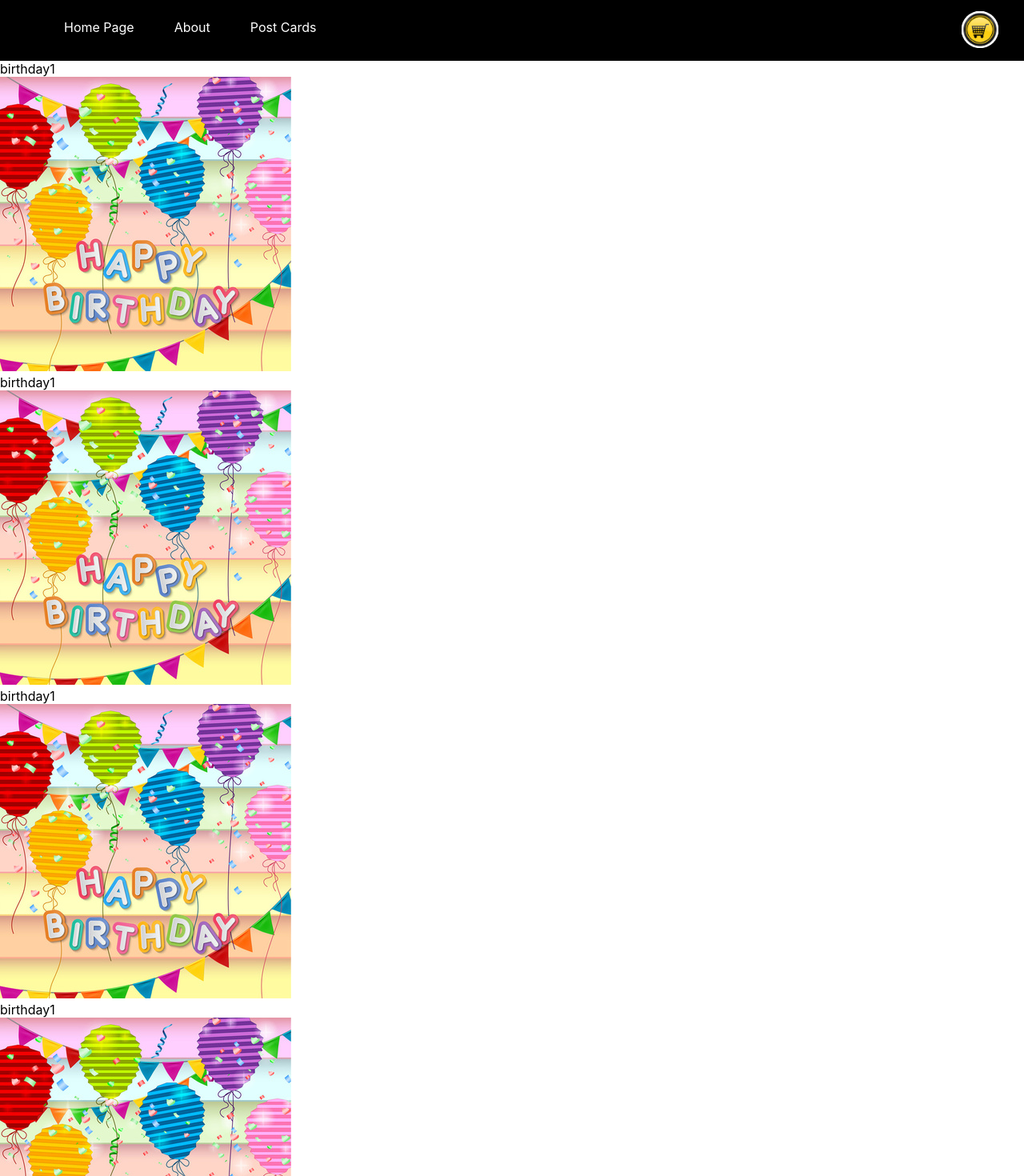
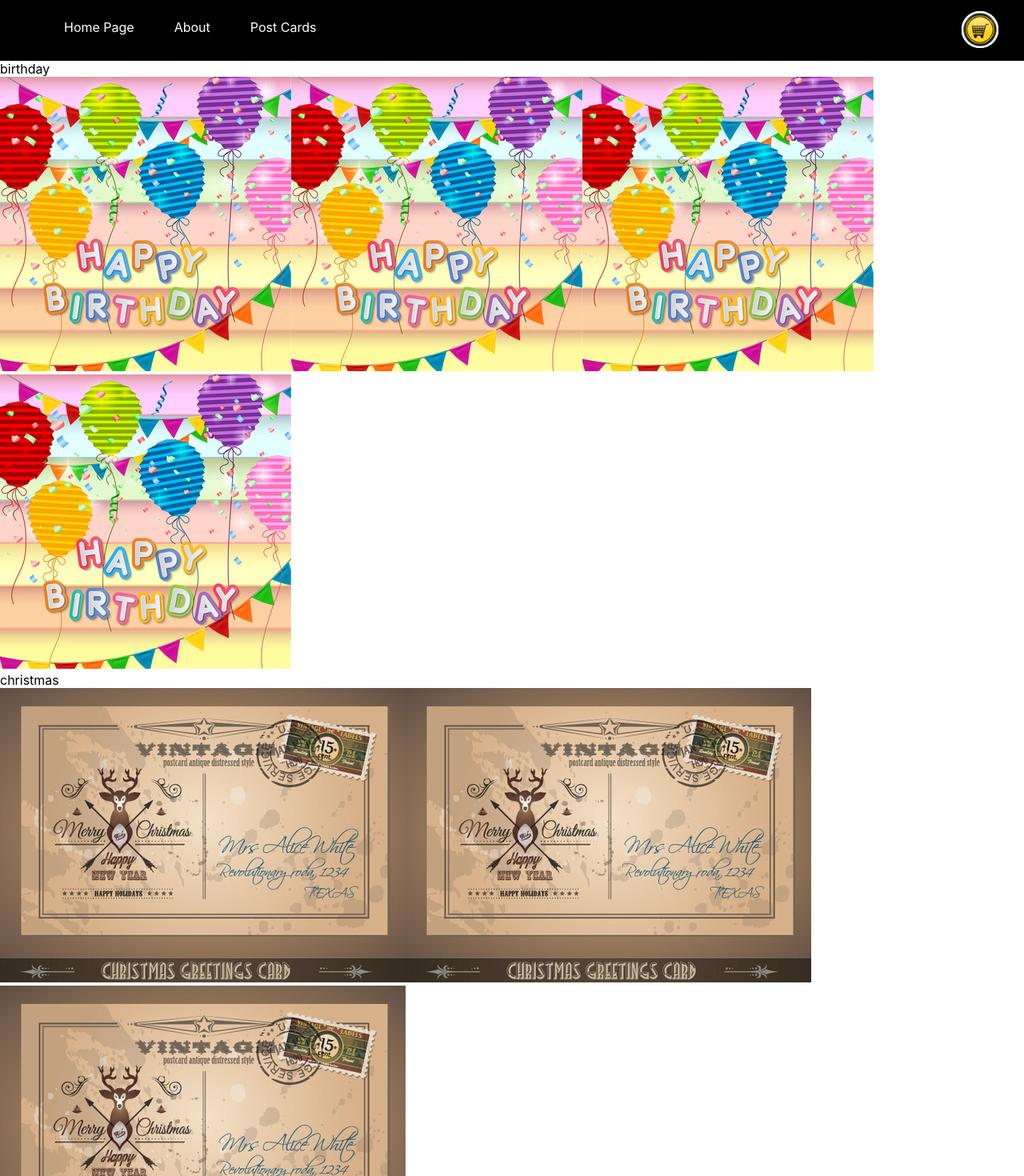
Before and after one commit to ValaA88/final-project-postit, a Next.js app: page /postCards in a window 1280 px wide. Shown: the top 1470 px of the page at 80% size. Built offline with nearby package versions, Linux system fonts and the light colour scheme.

Commit message:
Add culomn

```diff
--- a/data.js
+++ b/data.js
@@ -1,4 +1,7 @@
 const data = [
+  {
+    category: 'birthday',
+    items: [
       {
         title: 'birthday1',
         url: '/birthdayPic/happy_birthday_card_1.jpeg',
@@ -19,10 +22,27 @@ const data = [
         url: '/birthdayPic/happy_birthday_card_1.jpeg',
         tag: 'birthday',
       },
+    ],
+  },
   {
-    title: 'birthday1',
-    url: '/birthdayPic/happy_birthday_card_1.jpeg',
-    tag: 'birthday',
+    category: 'christmas',
+    items: [
+      {
+        title: 'christmas1',
+        url: '/christmasPic/merry_christmas_postcard_1.jpeg',
+        tag: 'christmas',
+      },
+      {
+        title: 'christmas1',
+        url: '/christmasPic/merry_christmas_postcard_1.jpeg',
+        tag: 'christmas',
+      },
+      {
+        title: 'christmas1',
+        url: '/christmasPic/merry_christmas_postcard_1.jpeg',
+        tag: 'christmas',
+      },
+    ],
   },
 ];
 
--- a/pages/postCards/index.js
+++ b/pages/postCards/index.js
@@ -1,17 +1,22 @@
 import Header from '../../components/Header/Header';
 import data from '../../data';
+import styles from './postcards.module.css';
 
 export default function PostCards() {
   console.log(data);
   return (
     <div>
       <Header />
-      {data.map((card) => (
-        <div key={card.title}>
-          <div>{card.title}</div>
-          <img src={card.url}></img>
-        </div>
-      ))}
+      <div>
+        {data.map((card) => (
+          <div key={card.title}>
+            <div>{card.category}</div>
+            {card.items.map((item) => (
+              <img src={item.url}></img>
+            ))}
+          </div>
+        ))}
+      </div>
     </div>
   );
 }
--- a/pages/postCards/postcards.module.css
+++ b/pages/postCards/postcards.module.css
@@ -1,43 +1,4 @@
-* {
-  box-sizing: border-box;
+.cards {
+  display: flex;
+  flex-wrap: wrap;
 }
-
-.body {
-  font-family: Arial, Helvetica, sans-serif;
-}
-
-/* Float four columns side by side */
-.column {
-  float: left;
-  width: 25%;
-  padding: 0 10px;
-}
-
-/* Remove extra left and right margins, due to padding */
-.row {
-  margin: 0 -5px;
-}
-
-/* Clear floats after the columns */
-.row:after {
-  content: '';
-  display: table;
-  clear: both;
-}
-
-/* Responsive columns */
-@media screen and (max-width: 600px) {
-  .column {
-    width: 100%;
-    display: block;
-    margin-bottom: 20px;
-  }
-}
-
-/* Style the counter cards */
-.card {
-  box-shadow: 0 4px 8px 0 rgba(0, 0, 0, 0.2);
-  padding: 16px;
-  text-align: center;
-  background-color: #f1f1f1;
-}
```
Lines whose indentation alone changed are shown as unchanged.
